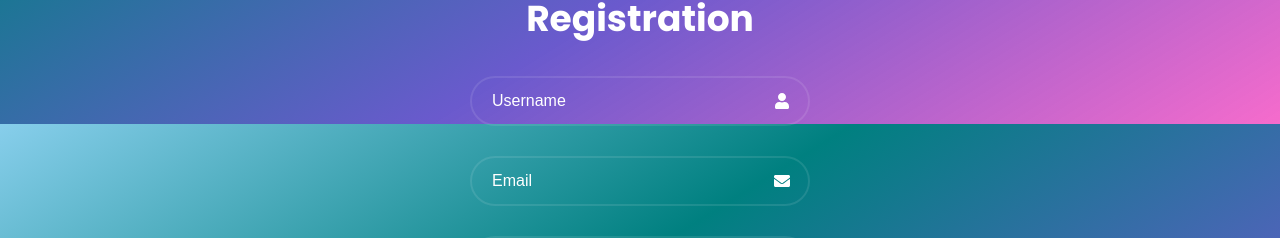
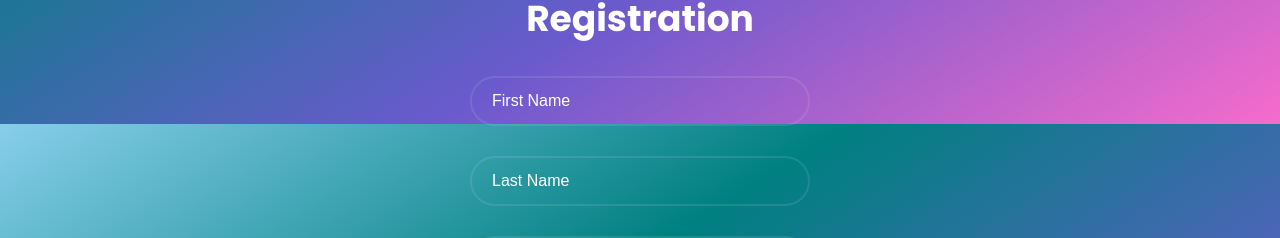
Before and after one commit to abd-005/login-registration, a React (Create React App) app: page / in a window 1280 px wide. Shown: the part 676-914 px from the top of the page. Built offline with nearby package versions, Linux system fonts and the light colour scheme.

Commit message:
Added Registration

```diff
--- a/src/Components/Assets/LoginRegister/LoginRegister.jsx
+++ b/src/Components/Assets/LoginRegister/LoginRegister.jsx
@@ -30,6 +30,16 @@ const LoginRegister = () =>{
             <div className="form-box registration">
                 <form action="">
                     <h1>Registration</h1>
+                    <div className='fullName'>
+                        <div className="input-box firstName">
+                        <input   type="text" placeholder='First Name' required/>
+
+                    </div>
+                    <div className="input-box lastName">
+                        <input   type="text" placeholder='Last Name' required/>
+
+                    </div>
+                    </div>
                     <div className="input-box">
                         <input   type="text" placeholder='Username' required/>
                         <FaUser className='icon'/>
```
Also changed, not shown: src/Components/Assets/LoginRegister/LoginRegister.css (line endings or trailing spaces).
